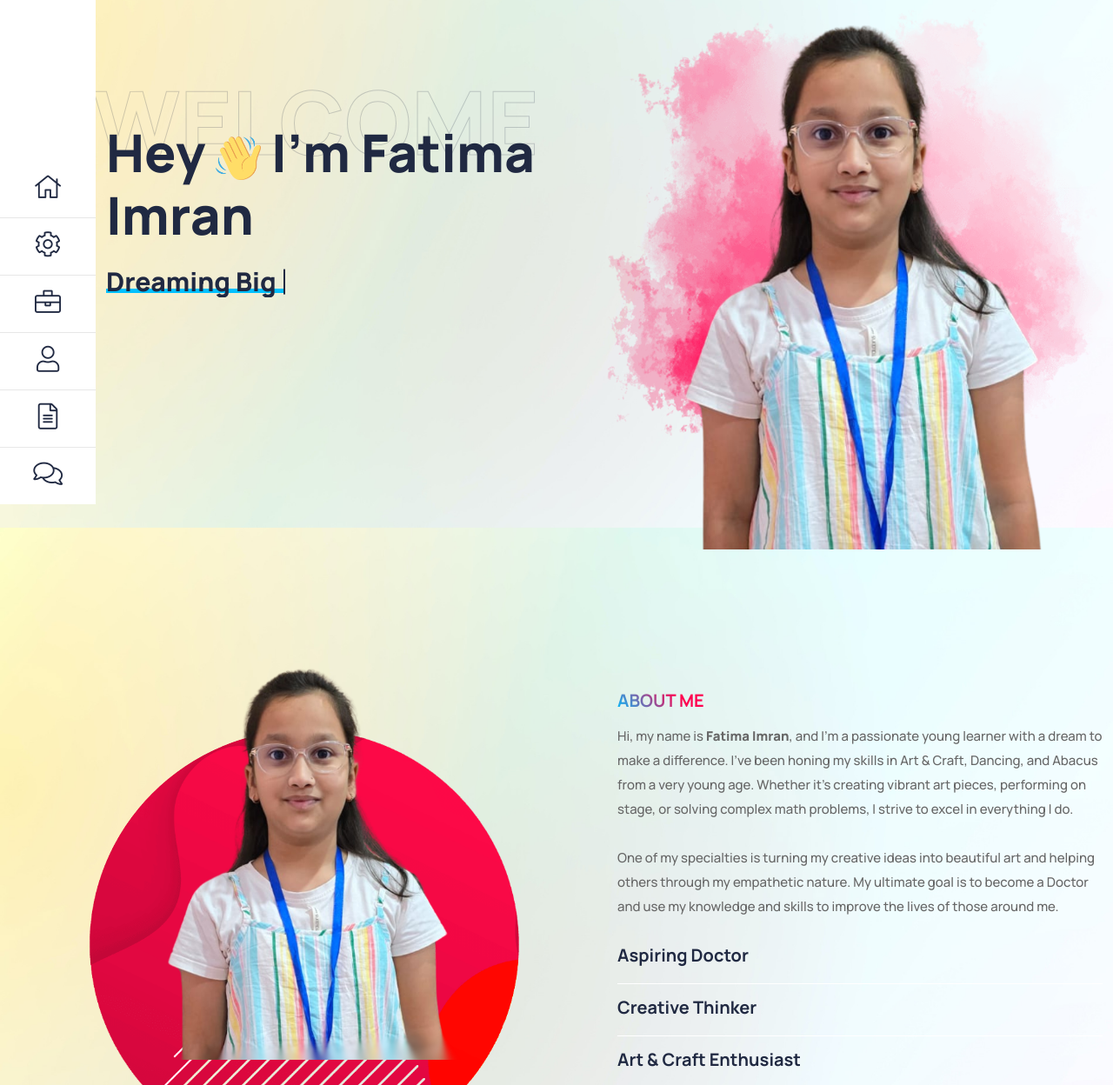
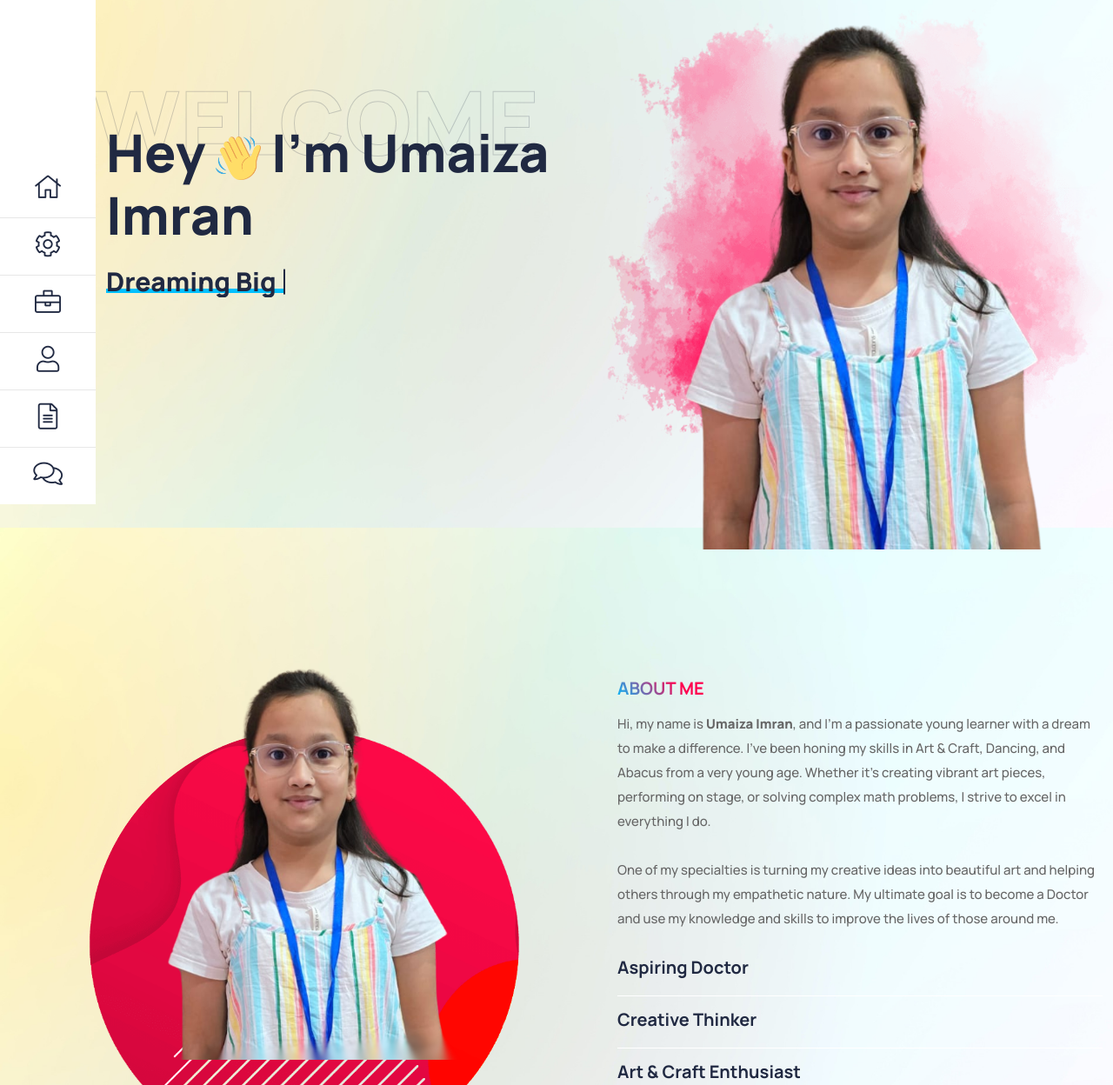
Before and after one commit to bitlearners/fatima-imran, a plain HTML site: page index.html in a window 1280 px wide. Shown: the part 220-1468 px from the top of the page at 87% size. Drawn offline with Linux system fonts and the light colour scheme.

Commit message:
Update index.html
new update

```diff
--- a/index.html
+++ b/index.html
@@ -5,10 +5,10 @@
     <meta charset="utf-8" />
     <meta http-equiv="X-UA-Compatible" content="IE=edge" />
     <meta name="viewport" content="width=device-width, initial-scale=1" />
-    <meta name="description" content="I'm Fatima Imran" />
+    <meta name="description" content="I'm Umaiza Imran" />
 
     <!-- ========== Page Title ========== -->
-    <title>I'm Fatima Imran</title>
+    <title>I'm Umaiza Imran</title>
 
     <!-- ========== Favicon Icon ========== -->
     <link
@@ -241,7 +241,7 @@
               <h1 class="text-invisible">WELCOME</h1>
               <h2>
                 Hey <img src="assets/img/shape/4.png" alt="Icon" /> I'm
-                <span>Fatima Imran</span>
+                <span>Umaiza Imran</span>
               </h2>
               <h3 class="title">
                 <span class="header-caption" id="page-top">
@@ -295,7 +295,7 @@
             <h4 class="sub-title">About Me</h4>
 
             <p>
-              Hi, my name is <b>Fatima Imran</b>, and I’m a passionate young
+              Hi, my name is <b>Umaiza Imran</b>, and I’m a passionate young
               learner with a dream to make a difference. I’ve been honing my
               skills in Art & Craft, Dancing, and Abacus from a very young age.
               Whether it’s creating vibrant art pieces, performing on stage, or
@@ -1382,7 +1382,7 @@
 
           </div>
           <div class="col-lg-6 text-end">
-            <p>&copy; 2024  Fatima Imran. All Rights Reserved</p>
+            <p>&copy; 2024  Umaiza Imran. All Rights Reserved</p>
           </div>
         </div>
       </div>
```
